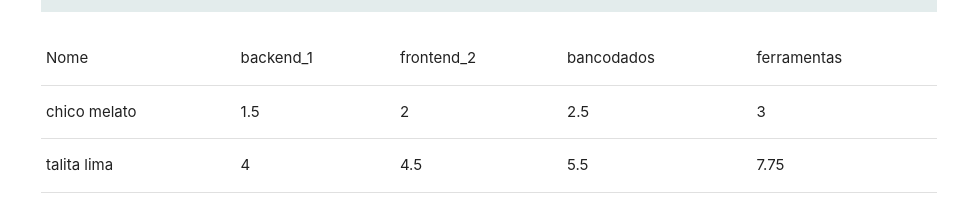
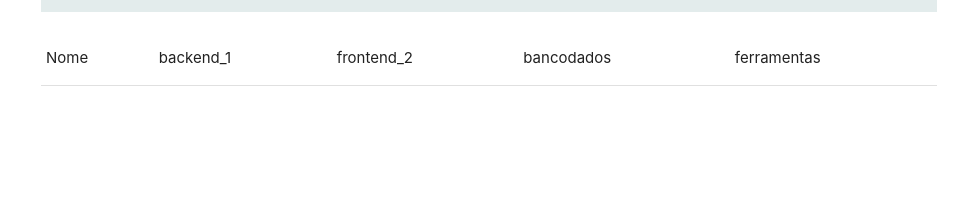
Before and after one commit to TeussXL/project_mvc, a plain HTML site: page index.html in a window 1280 px wide. Shown: the part 305-514 px from the top of the page, without its empty margins (151-1128 px from the left). Drawn offline with Linux system fonts and the light colour scheme.

Commit message:
inserir dados na tabela

```diff
--- a/index.html
+++ b/index.html
@@ -77,33 +77,9 @@
           </div>
         </div>
       </form>
-      <table>
-        <thead>
-          <tr>
-            <td>Nome</td>
-            <td>backend_1</td>
-            <td>frontend_2</td>
-            <td>bancodados</td>
-            <td>ferramentas</td>
-          </tr>
-        </thead>
-
-        <tbody>
-          <tr>
-            <td>chico melato</td>
-            <td>1.5</td>
-            <td>2</td>
-            <td>2.5</td>
-            <td>3</td>
-          </tr>
-          <tr>
-            <td>talita lima</td>
-            <td>4</td>
-            <td>4.5</td>
-            <td>5.5</td>
-            <td>7.75</td>
-          </tr>
-        </tbody>
+      <table data-table-alunos>
+        <thead> </thead>
+        <tbody> </tbody>
       </table>
     </div>
 
@@ -115,10 +91,10 @@
           _id: 0,
           nome: "chico melato",
           notas: {
-            backend_1: [1, 1, 2, 2],
-            frontend_2: [2, 2, 2, 2],
-            bancodados: [2, 2, 3, 3],
-            ferramentas: [3, 3, 3, 3],
+            backend_1: [7, 9, 7, 6],
+            frontend_2: [8, 5, 9, 9],
+            bancodados: [7, 8, 10, 7],
+            ferramentas: [9, 9, 8, 8],
           },
         },
         {
@@ -133,5 +109,7 @@
         },
       ];
     </script>
+
+    <script src="js/app.js"></script>
   </body>
 </html>
--- /dev/null
+++ b/js/app.js
@@ -0,0 +1,21 @@
+alunos.forEach((aluno) => {
+    aluno.media = {};
+    for(let materia in aluno.notas) {
+        aluno.media[materia] = average(...aluno.notas[materia])
+    }
+})
+
+console.log(alunos)
+
+const htmlHeader = document.createElement('tr')
+htmlHeader.innerHTML = '<td>Nome</td>'
+
+const htmlHeaderMaterias = Object.keys(alunos[0].notas).map(materia => {
+    console.log(materia)
+    return `<td>${materia}</td>`
+}).join('')
+
+console.log(htmlHeaderMaterias)
+htmlHeader.innerHTML += htmlHeaderMaterias
+console.log(htmlHeader)
+document.querySelector('[data-table-alunos] thead').appendChild(htmlHeader)
```
